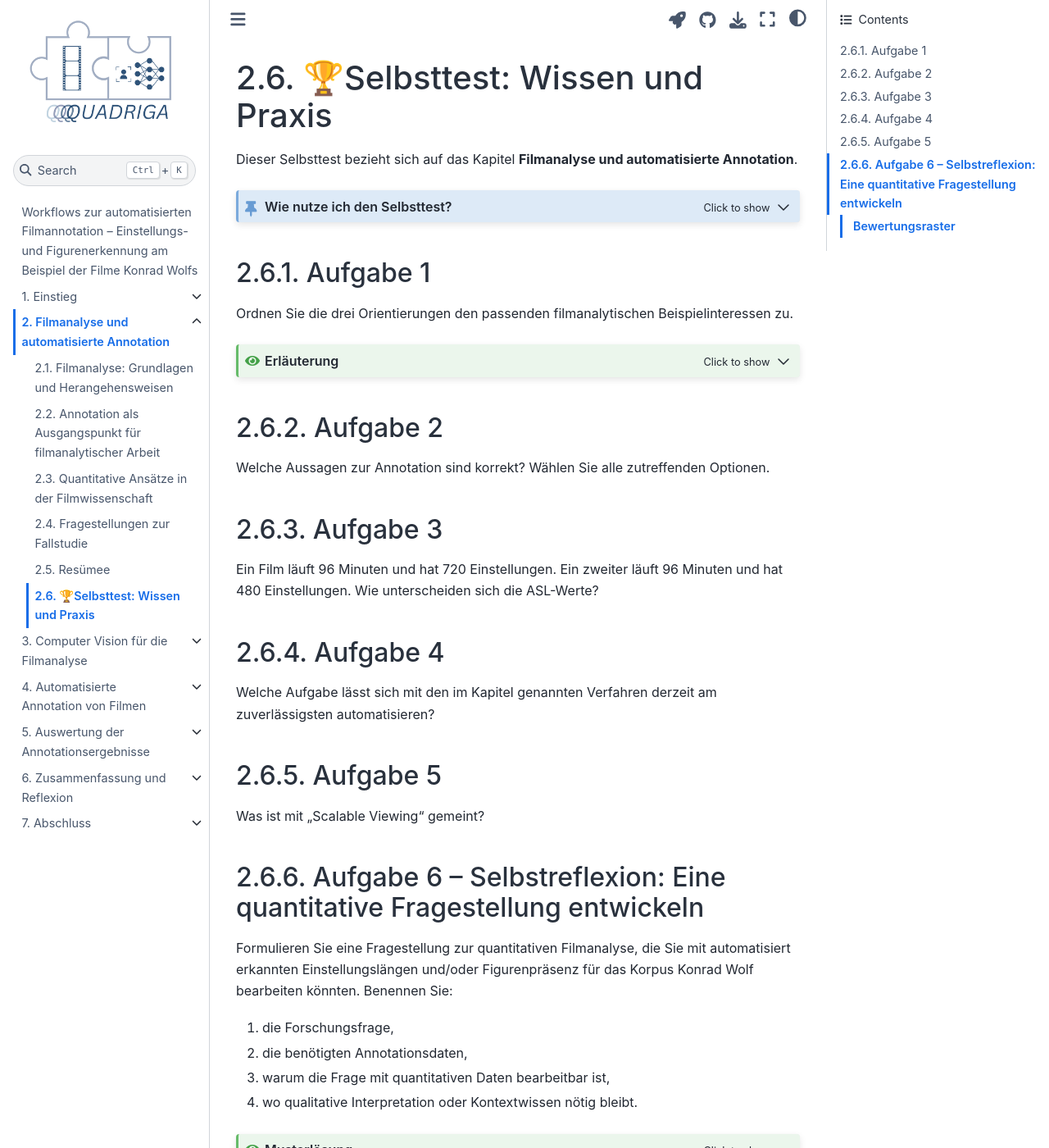
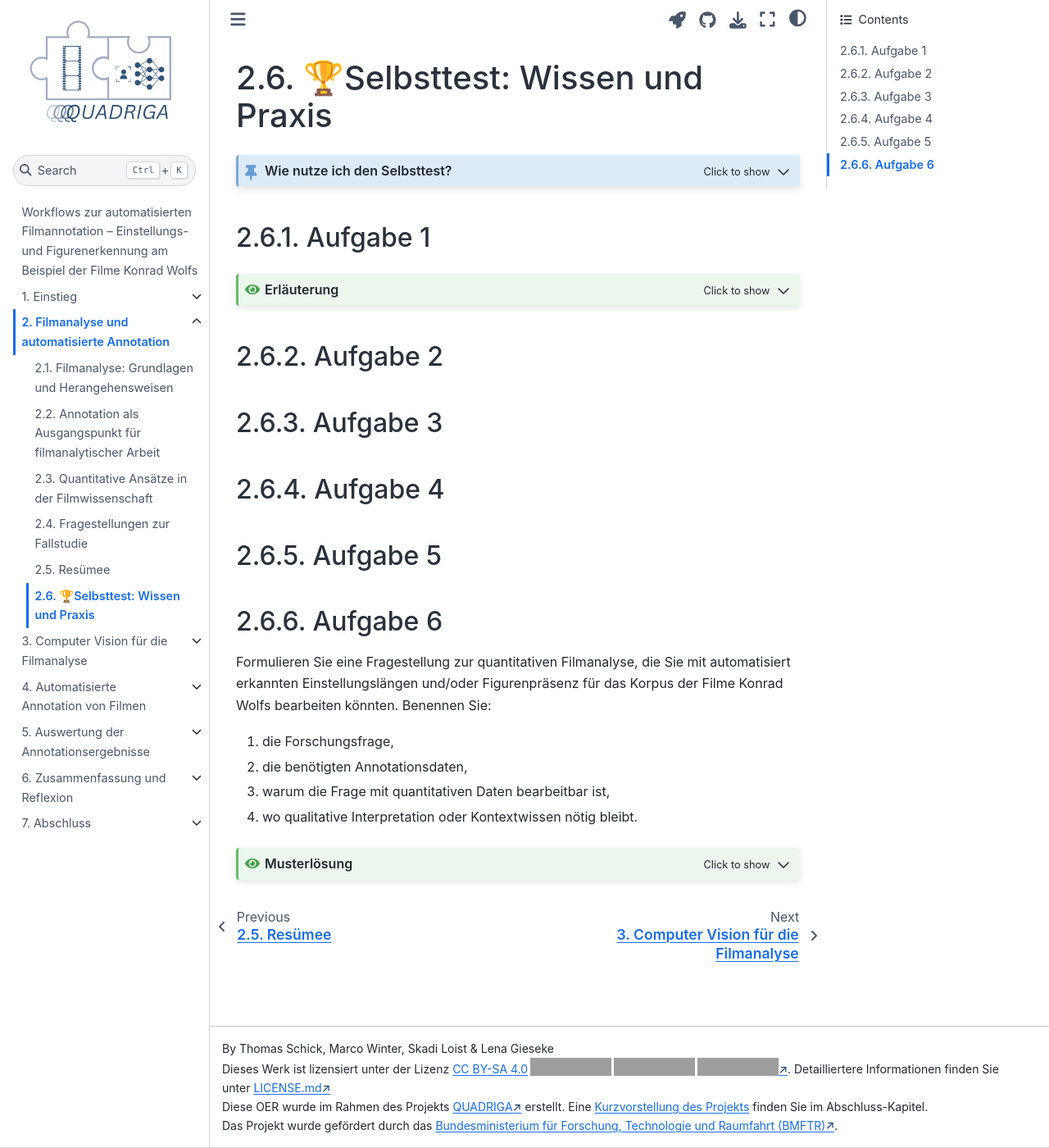
Before and after one commit to quadriga-dk/Bewegtes-Bild-Fallstudie-4, a Jupyter Book: the page built from filmanalyse/assessment_filmanalyse.md, in a window 1280 px wide and 1400 px high. Shown: the whole window at 82% size. Built offline with Jupyter Book 1.0.4 settings and Sphinx 7.4.7 and the Sphinx Book theme 1.1.4, drawn with Linux system fonts in a browser that asks for light colours; pages that are not in the unit, such as notebooks, are missing from menus; some of the changed text lies outside the part shown; grey boxes are pictures that could not be loaded.

Commit message:
Update assessment_filmanalyse.md

`````diff
--- a/filmanalyse/assessment_filmanalyse.md
+++ b/filmanalyse/assessment_filmanalyse.md
@@ -19,8 +19,6 @@ from quadriga import colors
 
 # 🏆Selbsttest: Wissen und Praxis
 
-Dieser Selbsttest bezieht sich auf das Kapitel **Filmanalyse und automatisierte Annotation**.
-
 ````{admonition} Wie nutze ich den Selbsttest?
 :class: hinweis, dropdown
 Diese Übungsaufgaben dienen Ihrer Selbsteinschätzung und helfen Ihnen, das im Kapitel Gelernte zu reflektieren.
@@ -40,8 +38,6 @@ Viel Erfolg!
 ````
 
 ## Aufgabe 1
-
-Ordnen Sie die drei Orientierungen den passenden filmanalytischen Beispielinteressen zu.
 
 ```{code-cell} ipython3
 :tags: [remove-input]
@@ -77,12 +73,9 @@ quiz.create_matching_quiz(
 - **Inhaltsstruktur:** Richtig, wenn Sie Themen, Figurenkonstellationen oder Konflikte zuordnen. Das Kapitel unterscheidet die Ausrichtung auf den Inhalt von der formalen Textstruktur und der Rezeption.
 - **Textstruktur:** Richtig, wenn Sie formale Gestaltungsmittel wie Einstellungslängen, Montage oder Farbgestaltung zuordnen. Diese OER konzentriert sich auf diese Orientierung.
 - **Rezeption:** Richtig, wenn Sie die Wahrnehmung und Reaktion von Zuschauer:innen zuordnen.
-- **Typischer Fehler:** „Themen und Konflikte“ der Textstruktur zuzuordnen. Themen sind Inhalt, nicht Form.
 ````
 
 ## Aufgabe 2
-
-Welche Aussagen zur Annotation sind korrekt? Wählen Sie alle zutreffenden Optionen.
 
 ```{code-cell} ipython3
 :tags: [remove-input]
@@ -123,8 +116,6 @@ display_quiz(many_choice2, colors=colors.jupyterquiz)
 
 ## Aufgabe 3
 
-Ein Film läuft 96 Minuten und hat 720 Einstellungen. Ein zweiter läuft 96 Minuten und hat 480 Einstellungen. Wie unterscheiden sich die ASL-Werte?
-
 ```{code-cell} ipython3
 :tags: [remove-input]
 from jupyterquiz import display_quiz
@@ -164,7 +155,6 @@ display_quiz(multiple_choice3, colors=colors.jupyterquiz)
 
 ## Aufgabe 4
 
-Welche Aufgabe lässt sich mit den im Kapitel genannten Verfahren derzeit am zuverlässigsten automatisieren?
 
 ```{code-cell} ipython3
 :tags: [remove-input]
@@ -205,8 +195,6 @@ display_quiz(multiple_choice4, colors=colors.jupyterquiz)
 
 ## Aufgabe 5
 
-Was ist mit „Scalable Viewing“ gemeint?
-
 ```{code-cell} ipython3
 :tags: [remove-input]
 from jupyterquiz import display_quiz
@@ -244,9 +232,9 @@ multiple_choice5 = [{
 display_quiz(multiple_choice5, colors=colors.jupyterquiz)
 ```
 
-## Aufgabe 6 – Selbstreflexion: Eine quantitative Fragestellung entwickeln
+## Aufgabe 6
 
-Formulieren Sie eine Fragestellung zur quantitativen Filmanalyse, die Sie mit automatisiert erkannten Einstellungslängen und/oder Figurenpräsenz für das Korpus Konrad Wolf bearbeiten könnten. Benennen Sie:
+Formulieren Sie eine Fragestellung zur quantitativen Filmanalyse, die Sie mit automatisiert erkannten Einstellungslängen und/oder Figurenpräsenz für das Korpus der Filme Konrad Wolfs bearbeiten könnten. Benennen Sie:
 
 1. die Forschungsfrage,
 2. die benötigten Annotationsdaten,
@@ -265,29 +253,19 @@ create_answer_box('Assessment_Filmanalyse')
 ````{admonition} Musterlösung
 :class: solution, dropdown
 
-> **Fragestellung:** Verändert sich die Average Shot Length (ASL) in den Filmen Konrad Wolfs zwischen 1958 und 1980 systematisch, und lassen sich die Veränderungen mit Schaffensphasen oder Genres in Verbindung bringen?
->
-> **Benötigte Daten:** Einstellungsgrenzen, Filmlänge, Anzahl der Einstellungen, Erscheinungsjahr und Genre der Filme.
->
-> **Warum quantitativ bearbeitbar:** Die ASL ist aus Filmlänge und Einstellungsanzahl berechenbar; die Werte können über das Korpus verglichen und chronologisch sortiert werden.
->
-> **Grenzen:** Die ASL allein beweist keinen Stil oder eine Ursache. Die Wahrnehmung von Schnittfrequenz ist historisch und genreabhängig; für die Interpretation braucht es filmhistorischen Kontext, qualitative Filmanalyse und die Prüfung der Annotationsqualität.
+**Fragestellung:**
+
+Verändert sich die Average Shot Length (ASL) in den Filmen Konrad Wolfs zwischen 1958 und 1980 systematisch, und lassen sich die Veränderungen mit Schaffensphasen oder Genres in Verbindung bringen?
+
+**Benötigte Daten:**
+
+Einstellungsgrenzen, Filmlänge, Anzahl der Einstellungen, Erscheinungsjahr und Genre der Filme.
+
+**Warum quantitativ bearbeitbar:**
+
+Die ASL ist aus Filmlänge und Einstellungsanzahl berechenbar; die Werte können über das Korpus verglichen und chronologisch sortiert werden.
+
+**Grenzen:**
+
+Die ASL allein beweist keinen Stil oder eine Ursache. Die Wahrnehmung von Schnittfrequenz ist historisch und genreabhängig; für die Interpretation braucht es filmhistorischen Kontext, qualitative Herangehensweisen und die Prüfung der Annotationsqualität.
 ````
-
-### Bewertungsraster
-
-| Kriterium | 0 Punkte | 1 Punkt | 2 Punkte |
-|---|---|---|---|
-| Antwortbarkeit | Frage nicht mit Shot-/Figurendaten bearbeitbar | teilweise operationalisierbar | klar operationalisierbar |
-| Korpus und Variablen | fehlen | teilweise genannt | präzise genannt |
-| Filmwissenschaftlicher Bezug | fehlt | allgemein | begründet |
-| Reflexion der Grenzen | fehlt | ansatzweise | quantitative und qualitative Ergänzung, Kontext |
-| Formulierung | unklar | verständlich | präzise und wissenschaftlich |
-
-````{admonition} Hinweise zur Selbstkorrektur
-:class: hinweis, dropdown
-
-- Wenn Ihre Frage nur ein Einzelphänomen beschreibt („Wie lang ist die längste Einstellung?“), fehlt der Vergleich oder die analytische Stoßrichtung.
-- Wenn Sie nur ein Modell nennen, aber keine Daten und keine Begründung, bleibt die Frage unter der Anforderung der Aufgabenstellung.
-- Wenn Sie die Grenzen der ASL nicht nennen, lesen Sie `filmanalyse/quantitativ.md` erneut, insbesondere die Abschnitte zur Kritik und zu Scalable Viewing.
-````
`````
